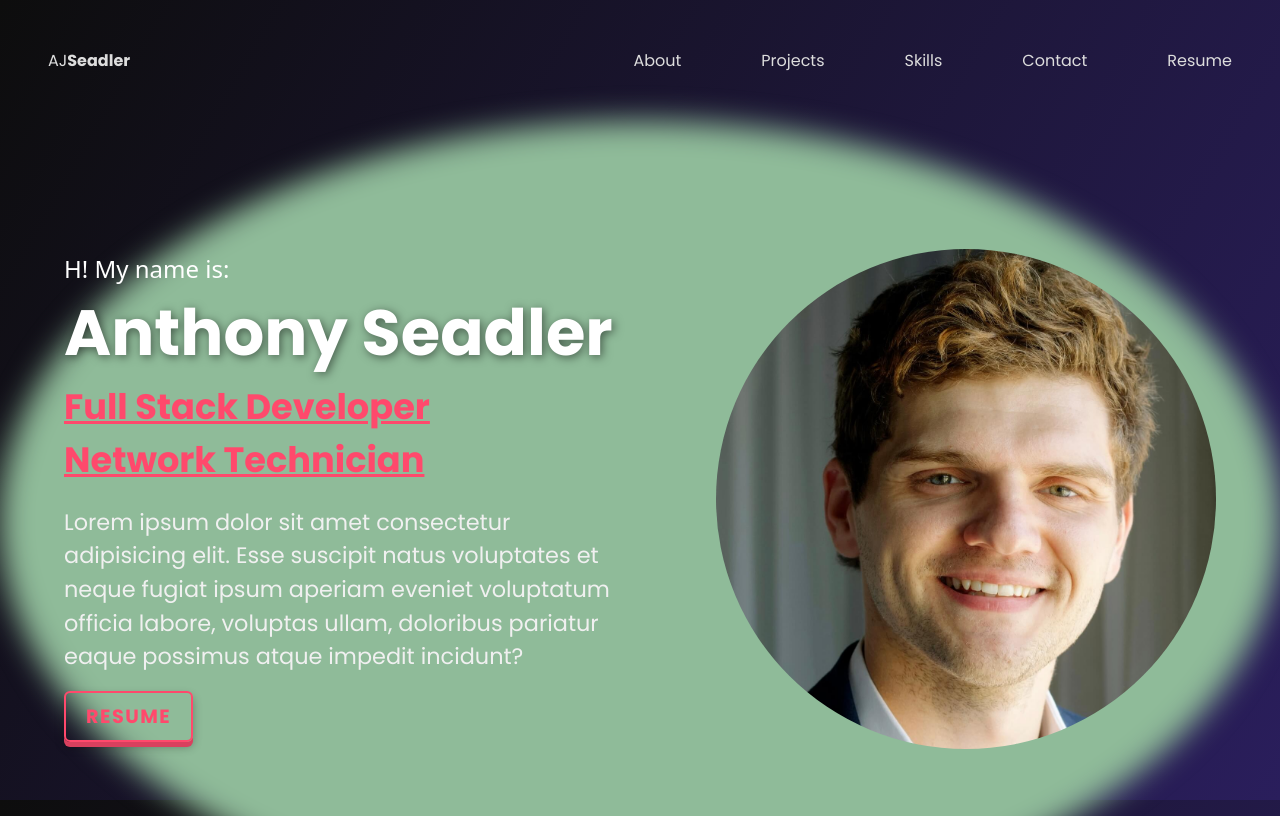
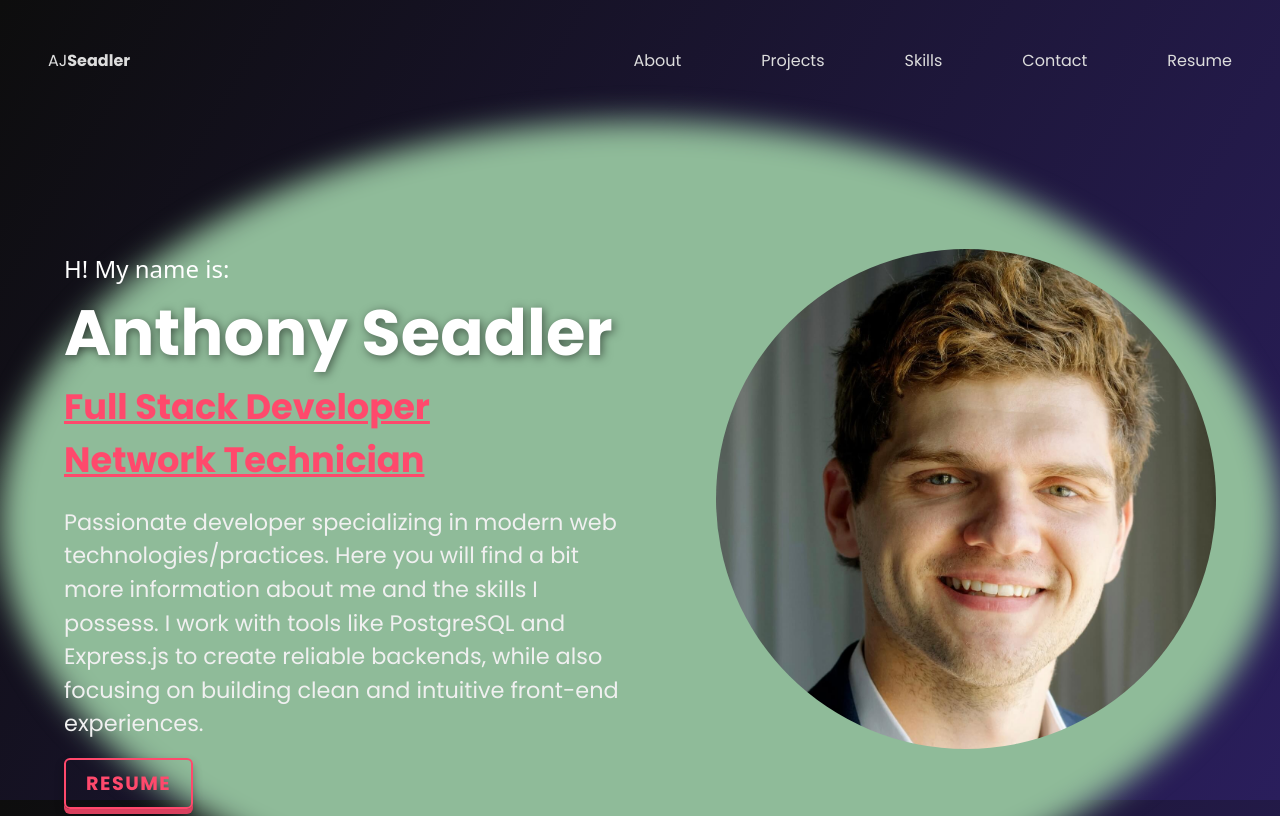
Before and after one commit to ajSeadler/dev-site, a React (Vite) app: page / in a window 1280 px wide. Shown: the top 816 px of the page. Built offline with nearby package versions, Linux system fonts and the light colour scheme; a web font is replaced by a local one.

Commit message:
add descp.

```diff
--- a/src/components/HeroSection.jsx
+++ b/src/components/HeroSection.jsx
@@ -76,13 +76,12 @@ function HeroSection() {
   initial="hidden"
   animate="visible"
   variants={textVariant}
-          custom={4} // Custom prop for staggered animation
+  custom={4}
 >
-          Lorem ipsum dolor sit amet consectetur adipisicing elit. Esse suscipit
-          natus voluptates et neque fugiat ipsum aperiam eveniet voluptatum
-          officia labore, voluptas ullam, doloribus pariatur eaque possimus
-          atque impedit incidunt?
+  Passionate developer specializing in modern web technologies/practices. Here you will find a bit more information about me and the skills I possess. I work with tools like PostgreSQL and Express.js to create reliable backends, while also focusing on building clean and intuitive front-end experiences.
 </motion.p>
+
+
 
         {/* Fancy Resume Button */}
         <div className="resume">
```
Lines whose indentation alone changed are shown as unchanged.
